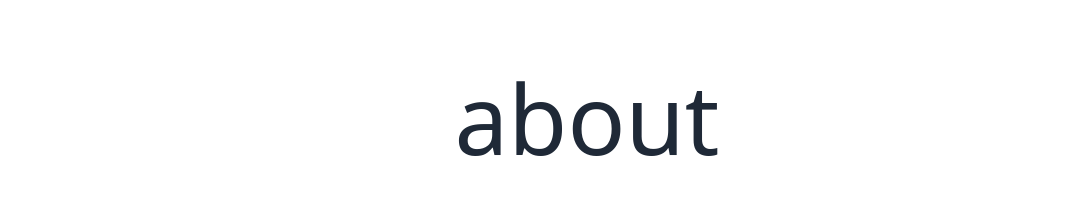
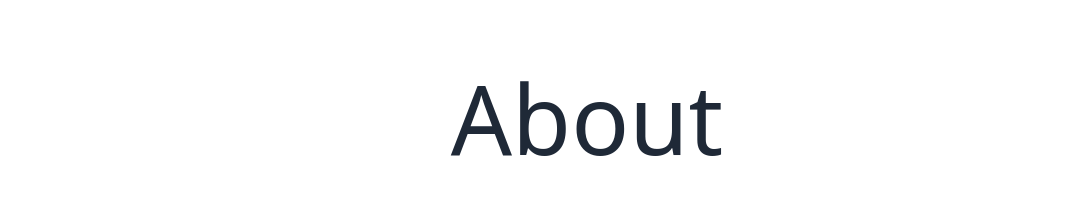
Before and after one commit to Nischal1101/portfolio_2024, a React (Vite) app: page / in a window 1280 px wide. Shown: the part 818-1034 px from the top of the page, without its empty margins (53-1124 px from the left). Built offline with nearby package versions, Linux system fonts and the light colour scheme.

Commit message:
change title

```diff
--- a/index.html
+++ b/index.html
@@ -4,7 +4,7 @@
     <meta charset="UTF-8" />
     <link rel="icon" type="image/svg+xml" href="/vite.svg" />
     <meta name="viewport" content="width=device-width, initial-scale=1.0" />
-    <title>Vite + React</title>
+    <title>Nischal</title>
   </head>
   <body>
     <div id="root"></div>
--- a/src/About.jsx
+++ b/src/About.jsx
@@ -4,7 +4,7 @@ const About = () => {
   return (
     <div className="mt-24  p-4" name="about">
       <div className="mt-10 flex flex-col text-center gap-4 lg:gap-8">
-        <h1 className="text-6xl lg:text-8xl">about</h1>
+        <h1 className="text-6xl lg:text-8xl">About</h1>
         <div className="mx-auto mt-10 w-[300px] h-[250px]">
           <img src={computer} alt="computer" />
         </div>
```
